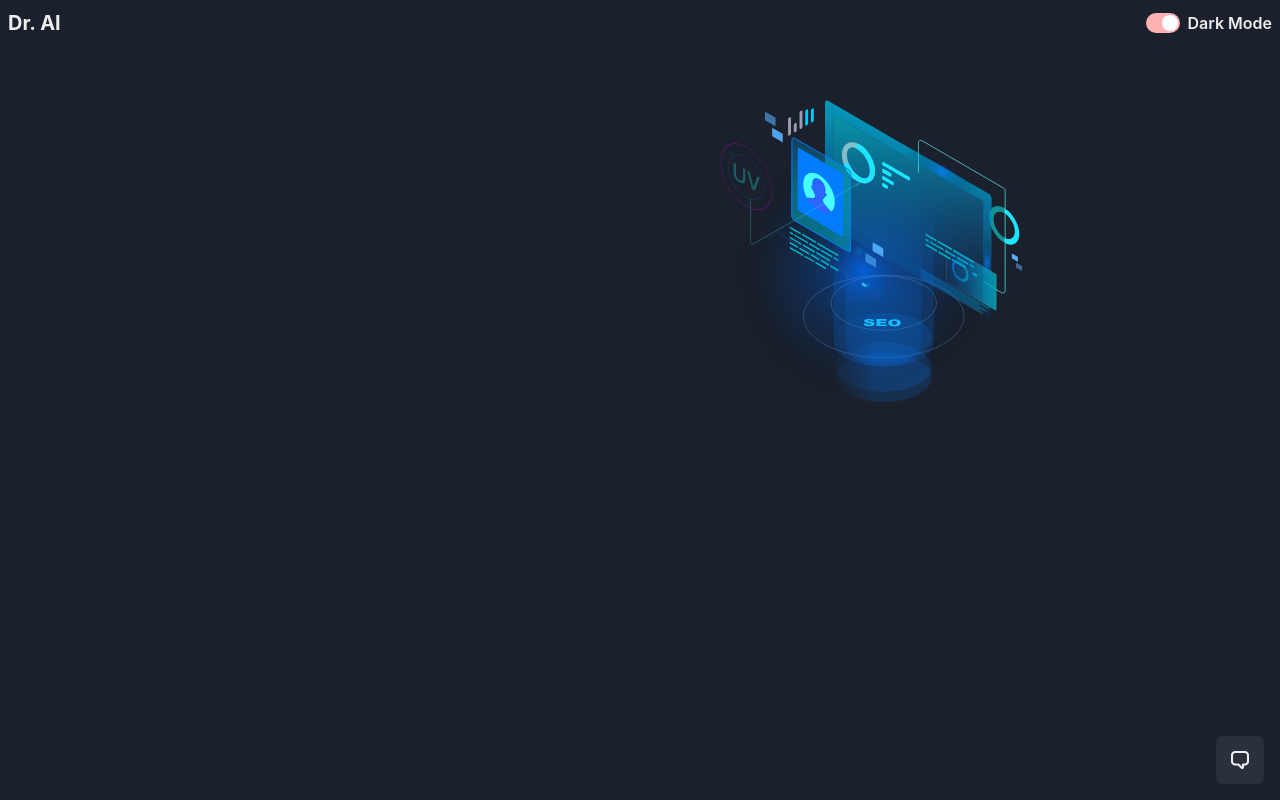
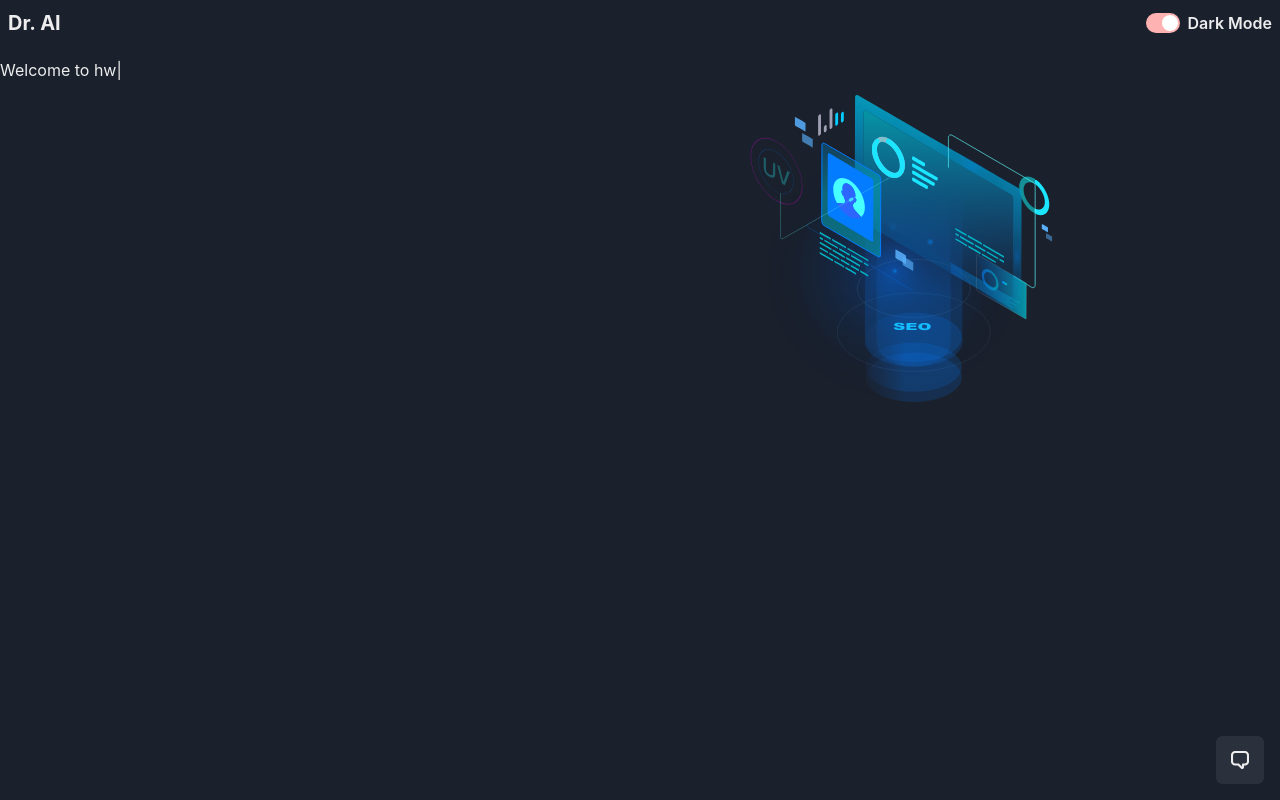
Before and after one commit to DeemTheDev/hackathon, a React (Vite) app in the folder react-app/: page / in a window 1280 px wide. Built offline with nearby package versions, Linux system fonts and the light colour scheme.

Commit message:
added text animation

```diff
--- a/react-app/package.json
+++ b/react-app/package.json
@@ -17,7 +17,8 @@
     "framer-motion": "^11.2.4",
     "lottie-react": "^2.4.0",
     "react": "^18.2.0",
-    "react-dom": "^18.2.0"
+    "react-dom": "^18.2.0",
+    "react-typed": "^2.0.12"
   },
   "devDependencies": {
     "@types/react": "^18.2.66",
@@ -29,6 +30,6 @@
     "eslint-plugin-react-hooks": "^4.6.0",
     "eslint-plugin-react-refresh": "^0.4.6",
     "typescript": "^5.2.2",
-    "vite": "^5.2.0"
+    "vite": "^5.2.11"
   }
 }
--- a/react-app/src/App.tsx
+++ b/react-app/src/App.tsx
@@ -4,6 +4,7 @@ import { Grid, GridItem } from "@chakra-ui/react";
 import Navbar from "./components/Navbar";
 import LandingAnimation from "./components/LandingAnimation";
 import Chatbot from "./components/Chatbot";
+import AnimatedText from "./components/AnimatedText";
 
 function App() {
   return (
@@ -18,7 +19,7 @@ function App() {
         <GridItem area={"nav"}>
           <Navbar />
         </GridItem>
-        <GridItem area={"left"}>{/*Animated Text goes here ...*/}</GridItem>
+        <GridItem area={"left"}><AnimatedText/></GridItem>
         <GridItem area={"right"}>
           <LandingAnimation />
           <Chatbot />
--- /dev/null
+++ b/react-app/src/components/AnimatedText.tsx
@@ -0,0 +1,19 @@
+import { ReactTyped } from "react-typed"
+
+const AnimatedText=()=>{
+return(
+<div>
+    <h1>
+        Welcome to {""}
+        <ReactTyped strings={["hwbhwubfubqubrvbwbyrbqvbrvybvbvrqyb"]} typeSpeed={100} loop/>
+    </h1>
+
+
+</div>
+
+);
+
+
+
+};
+export default AnimatedText;
```
Also changed, not shown: 1 other file (tests, documents, lock files or other folders).
